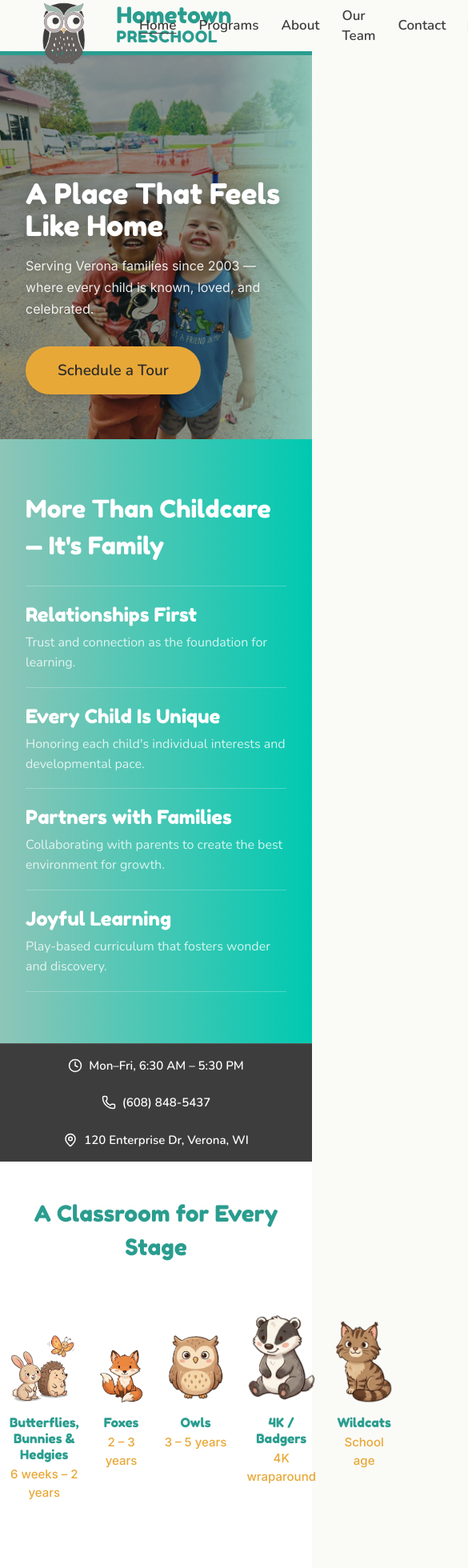
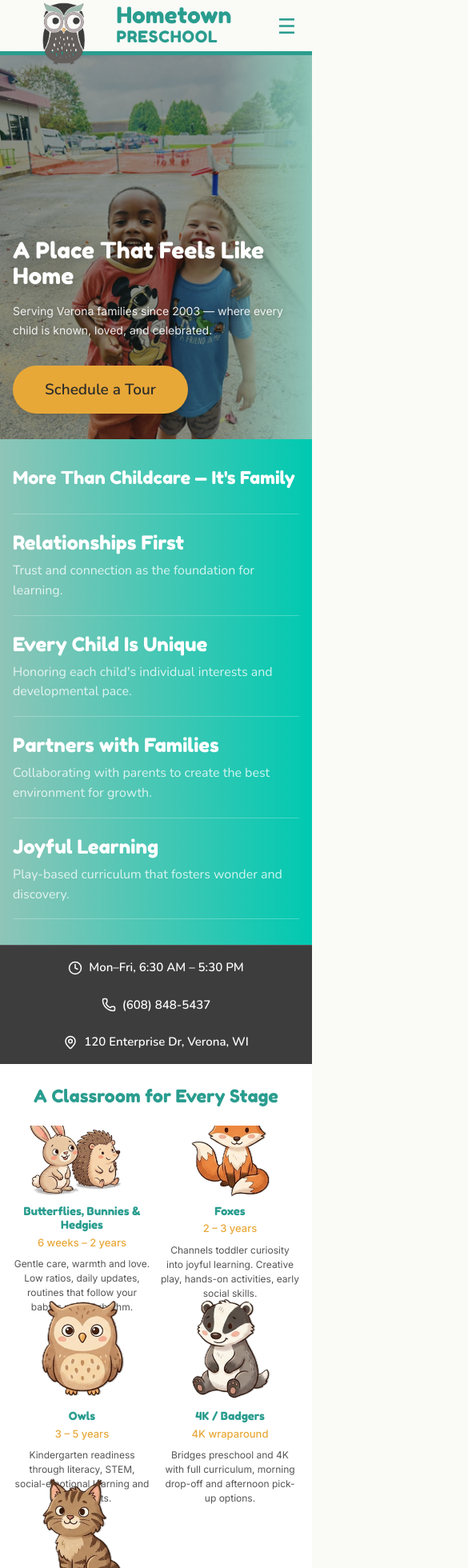
Before and after one commit to OvermountainJake/Hometown-Website, a React (Vite) app: page / in a window 390 px wide. Shown: the top 1960 px of the page at 80% size, 585 px wide, since content can reach past the window. Built offline with nearby package versions, Linux system fonts and the light colour scheme.

Commit message:
Mobile responsive fixes for Home page

```diff
--- a/src/components/JungleBanner.css
+++ b/src/components/JungleBanner.css
@@ -77,3 +77,40 @@
 .animal-col:hover .animal-desc {
   opacity: 1;
 }
+
+@media (max-width: 767px) {
+  .animal-banner {
+    padding: 0 0 32px;
+  }
+  .animal-banner-heading {
+    font-size: 1.375rem;
+    padding: 24px 16px 20px;
+  }
+  .animal-row {
+    display: grid;
+    grid-template-columns: 1fr 1fr;
+    gap: 20px 12px;
+    padding: 0 16px;
+    overflow: hidden;
+  }
+  .animal-col {
+    flex: none;
+    width: 100%;
+    padding: 0;
+  }
+  .animal-img-wrap {
+    height: 90px;
+  }
+  .animal-room-name {
+    font-size: 14px;
+    margin-top: 8px;
+  }
+  .animal-age {
+    font-size: 13px;
+  }
+  .animal-desc {
+    opacity: 1;
+    font-size: 12px;
+    max-width: 100%;
+  }
+}
--- a/src/components/Navbar.jsx
+++ b/src/components/Navbar.jsx
@@ -1,4 +1,4 @@
-import { useEffect, useState } from 'react'
+import { useState, useEffect } from 'react'
 import { Link, useLocation } from 'react-router-dom'
 
 const links = [
@@ -10,6 +10,7 @@ const links = [
 ]
 
 export default function Navbar() {
+  const [open, setOpen] = useState(false)
   const [scrolled, setScrolled] = useState(false)
   const location = useLocation()
 
@@ -20,6 +21,7 @@ export default function Navbar() {
   }, [])
 
   useEffect(() => {
+    setOpen(false)
     window.scrollTo(0, 0)
   }, [location.pathname])
 
@@ -44,22 +46,17 @@ export default function Navbar() {
               className="object-contain owl-logo"
             />
             <div style={{ alignSelf: 'flex-start', paddingTop: 4 }}>
-              <div
-                style={{ fontFamily: 'Fredoka One, sans-serif', color: '#2A9D8F', fontWeight: 400, fontSize: 28, lineHeight: 1.1 }}
-              >
+              <div style={{ fontFamily: 'Fredoka One, sans-serif', color: '#2A9D8F', fontWeight: 400, fontSize: 28, lineHeight: 1.1 }}>
                 Hometown
               </div>
-              <div
-                style={{ fontFamily: 'Fredoka One, sans-serif', color: '#2A9D8F', fontWeight: 400, fontSize: 20, lineHeight: 1.1, letterSpacing: '0.04em' }}
-                className="uppercase"
-              >
+              <div style={{ fontFamily: 'Fredoka One, sans-serif', color: '#2A9D8F', fontWeight: 400, fontSize: 20, lineHeight: 1.1, letterSpacing: '0.04em' }} className="uppercase">
                 Preschool
               </div>
             </div>
           </Link>
 
-          {/* Nav */}
-          <nav className="flex items-center gap-1" style={{ height: 64 }}>
+          {/* Desktop nav — hidden on mobile */}
+          <nav className="hidden md:flex items-center gap-1" style={{ height: 64 }}>
             {links.map(({ to, label }) => {
               const active = location.pathname === to
               return (
@@ -94,8 +91,53 @@ export default function Navbar() {
               Schedule a Tour
             </Link>
           </nav>
+
+          {/* Mobile hamburger — hidden on desktop */}
+          <button
+            onClick={() => setOpen(!open)}
+            className="md:hidden flex items-center justify-center"
+            style={{
+              height: 64,
+              background: 'none',
+              border: 'none',
+              cursor: 'pointer',
+              fontSize: 26,
+              color: '#2A9D8F',
+              padding: '0 4px',
+            }}
+            aria-label="Toggle menu"
+          >
+            {open ? '✕' : '☰'}
+          </button>
         </div>
       </div>
+
+      {/* Mobile dropdown */}
+      {open && (
+        <div
+          className="md:hidden"
+          style={{ background: '#fff', borderTop: '1px solid #e8e8e4', width: '100%' }}
+        >
+          {links.map(({ to, label }) => (
+            <Link
+              key={to}
+              to={to}
+              style={{
+                display: 'block',
+                padding: '14px 24px',
+                fontFamily: 'Nunito, sans-serif',
+                fontWeight: 700,
+                fontSize: 17,
+                color: '#2A9D8F',
+                textDecoration: 'none',
+                borderBottom: '1px solid #f0f0ee',
+              }}
+            >
+              {label}
+            </Link>
+          ))}
+        </div>
+      )}
     </header>
   )
 }
--- a/src/pages/Home.jsx
+++ b/src/pages/Home.jsx
@@ -27,7 +27,7 @@ export default function Home() {
   return (
     <div>
       {/* Combined hero + values */}
-      <section className="flex flex-col lg:flex-row" style={{ minHeight: '82vh' }}>
+      <section className="flex flex-col lg:flex-row" style={{ minHeight: 'auto' }}>
 
         {/* Left: photo + headline */}
         <div className="relative w-full lg:w-1/2 flex" style={{ minHeight: 480 }}>
@@ -41,15 +41,15 @@ export default function Home() {
           <div className="absolute inset-0" style={{ backgroundColor: 'rgba(25, 38, 32, 0.48)' }} />
           {/* Gradient blend: photo fades into teal on the right edge */}
           <div className="absolute inset-0" style={{ background: 'linear-gradient(to right, transparent 70%, rgba(142,197,184,0.6) 85%, #8EC5B8 100%)' }} />
-          <div className="relative z-10 flex flex-col justify-end px-8 lg:px-14 pt-16 pb-14">
+          <div className="relative z-10 flex flex-col justify-end px-4 lg:px-14 pt-10 lg:pt-16 pb-8 lg:pb-14">
             <h1
-              style={{ fontFamily: 'Fredoka One, sans-serif', fontWeight: 400, color: '#fff', fontSize: 'clamp(2.2rem, 4vw, 3.5rem)', lineHeight: 1.15, textShadow: '0 2px 20px rgba(0,0,0,0.35)' }}
+              style={{ fontFamily: 'Fredoka One, sans-serif', fontWeight: 400, color: '#fff', fontSize: 'clamp(1.75rem, 4vw, 3.5rem)', lineHeight: 1.15, textShadow: '0 2px 20px rgba(0,0,0,0.35)' }}
               className="mb-4"
             >
               A Place That Feels Like Home
             </h1>
             <p
-              style={{ color: 'rgba(255,255,255,0.90)', fontSize: 'clamp(1rem, 1.6vw, 1.15rem)', lineHeight: 1.7, textShadow: '0 1px 8px rgba(0,0,0,0.25)', maxWidth: 400 }}
+              style={{ color: 'rgba(255,255,255,0.90)', fontSize: 'clamp(0.875rem, 1.6vw, 1.15rem)', lineHeight: 1.7, textShadow: '0 1px 8px rgba(0,0,0,0.25)', maxWidth: 400 }}
               className="mb-8"
             >
               Serving Verona families since 2003 — where every child is known, loved, and celebrated.
@@ -68,11 +68,11 @@ export default function Home() {
 
         {/* Right: teal + value cards */}
         <div
-          className="w-full lg:w-1/2 flex flex-col justify-center px-8 lg:px-12 py-16"
+          className="w-full lg:w-1/2 flex flex-col justify-center px-4 lg:px-12 py-8 lg:py-16"
           style={{ background: 'linear-gradient(to right, #8EC5B8, #00C9B1)' }}
         >
           <h2
-            style={{ fontFamily: 'Fredoka One, sans-serif', fontWeight: 400, color: '#fff', fontSize: 'clamp(1.9rem, 3vw, 2.6rem)', marginBottom: 28 }}
+            style={{ fontFamily: 'Fredoka One, sans-serif', fontWeight: 400, color: '#fff', fontSize: 'clamp(1.375rem, 3vw, 2.6rem)', marginBottom: 28 }}
           >
             More Than Childcare — It's Family
           </h2>
@@ -123,7 +123,7 @@ export default function Home() {
       <JungleBanner />
 
       {/* Testimonial */}
-      <section style={{ background: 'linear-gradient(to right, #8EC5B8, #00C9B1)' }} className="py-20">
+      <section style={{ background: 'linear-gradient(to right, #8EC5B8, #00C9B1)' }} className="py-10 md:py-20">
         <div className="max-w-4xl mx-auto px-4 sm:px-6 lg:px-8 text-center">
           <div style={{ fontFamily: 'Nunito, sans-serif', fontSize: 80, color: 'rgba(255,255,255,0.25)', lineHeight: 0.5 }} className="mb-6">
             "
@@ -142,11 +142,11 @@ export default function Home() {
 
 
       {/* Final CTA */}
-      <section style={{ backgroundColor: '#FAFAF7', borderTop: '1px solid #e8e8e4' }} className="py-20">
+      <section style={{ backgroundColor: '#FAFAF7', borderTop: '1px solid #e8e8e4' }} className="py-10 md:py-20">
         <div className="max-w-6xl mx-auto px-4 sm:px-6 lg:px-8 flex flex-col md:flex-row items-center gap-0">
           {/* Left: families */}
           <div className="text-center flex-1">
-            <h2 style={{ fontFamily: 'Fredoka One, sans-serif', fontWeight: 400, color: '#4A4A45', fontSize: 'clamp(1.75rem, 3.5vw, 2.5rem)' }} className="mb-3">
+            <h2 style={{ fontFamily: 'Fredoka One, sans-serif', fontWeight: 400, color: '#4A4A45', fontSize: 'clamp(1.375rem, 3.5vw, 2.5rem)' }} className="mb-3">
               Ready to See It for Yourself?
             </h2>
             <p style={{ color: '#666', fontSize: 17, lineHeight: 1.6 }} className="mb-8">
@@ -164,7 +164,7 @@ export default function Home() {
           <div style={{ width: 1, alignSelf: 'stretch', backgroundColor: '#e8e8e4', margin: '0 4rem', flexShrink: 0 }} className="hidden md:block" />
           {/* Right: careers */}
           <div className="text-center flex-1">
-            <h2 style={{ fontFamily: 'Fredoka One, sans-serif', fontWeight: 400, color: '#4A4A45', fontSize: 'clamp(1.75rem, 3.5vw, 2.5rem)' }} className="mb-3">
+            <h2 style={{ fontFamily: 'Fredoka One, sans-serif', fontWeight: 400, color: '#4A4A45', fontSize: 'clamp(1.375rem, 3.5vw, 2.5rem)' }} className="mb-3">
               Want to Join<br />Our Team?
             </h2>
             <p style={{ color: '#666', fontSize: 17, lineHeight: 1.6 }} className="mb-8">
```
